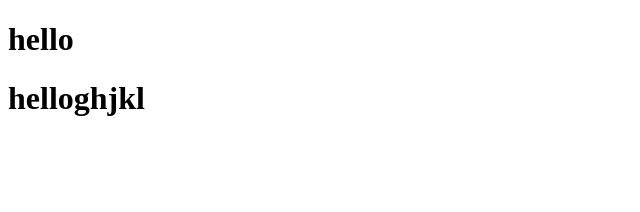
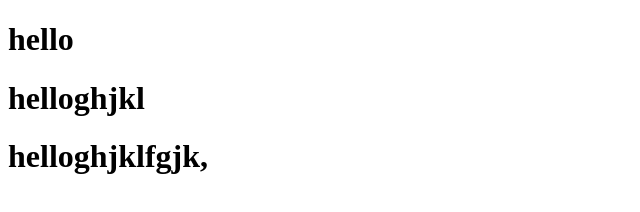
Before and after one commit to gitshivampanwar/project, a plain HTML site: page index.html in a window 1280 px wide. Shown: the whole page, without its empty margins (0-640 px from the left). Drawn offline with Linux system fonts and the light colour scheme.

Commit message:
added last h1

```diff
--- a/index.html
+++ b/index.html
@@ -9,5 +9,6 @@
 <body>
    <h1>hello</h1>
    <h1>helloghjkl</h1>
+   <h1>helloghjklfgjk,</h1>
 </body>
 </html>
```
